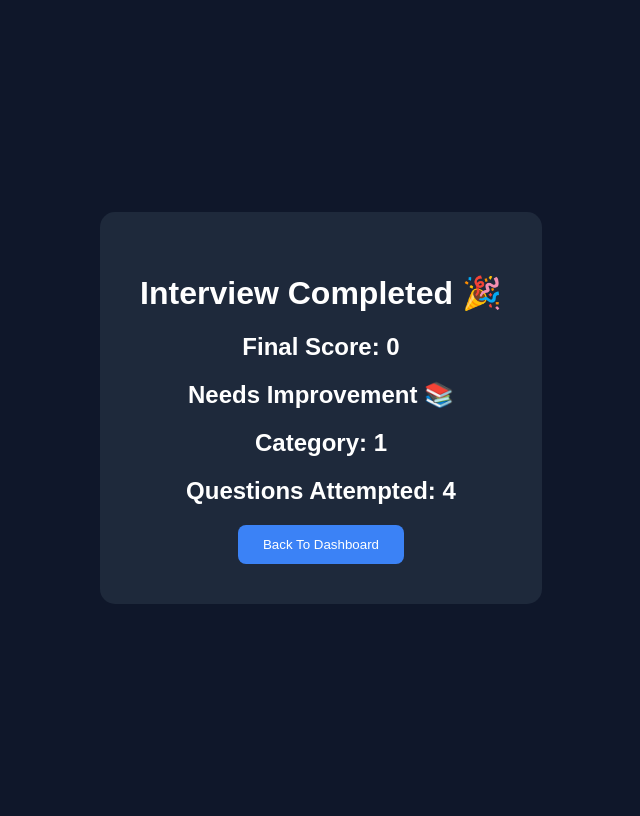
After one commit to aanyajain9/ai-interview-system, a Flask app: page /result in a window 1280 px wide. The commit adds this page. Shown: the whole page, without its empty margins (319-959 px from the left). Run offline with Flask 3, Linux system fonts and the light colour scheme.

Commit message:
Implemented interview scoring and progress tracking

```diff
--- a/app.py
+++ b/app.py
@@ -1,14 +1,11 @@
-
-
-
-from flask import Flask, render_template, request
+from flask import Flask, render_template, request , redirect
 
 app = Flask(__name__)
 
-# chat history
 chat_history = []
 
-# Python questions
+current_category = ""
+
 python_questions = [
     "What is Python?",
     "Explain OOP.",
@@ -30,34 +27,42 @@ hr_questions = [
     "Where do you see yourself in 5 years?"
 ]
 
-# trackers
 question_index = 0
 score = 0
 
 
 @app.route("/")
 def home():
+
+    global chat_history
+    global question_index
+    global score
+
+    chat_history = []
+    question_index = 0
+    score = 0
+
     return render_template("dashboard.html")
 
 
 @app.route("/interview/<category>", methods=["GET", "POST"])
 def interview(category):
-    if category == "python":
 
-        questions = python_questions
-
-    elif category == "sql":
-
-        questions = sql_questions
-
-    else:
-
-        questions = hr_questions
+    global current_category
+    current_category = category
 
     global question_index
     global score
 
-    # first AI question
+    if category == "python":
+        questions = python_questions
+
+    elif category == "sql":
+        questions = sql_questions
+
+    else:
+        questions = hr_questions
+
     if len(chat_history) == 0:
 
         chat_history.append({
@@ -71,13 +76,11 @@ def interview(category):
 
         user_answer = request.form["answer"]
 
-        # save user message
         chat_history.append({
             "type": "user",
             "message": user_answer
         })
 
-        # scoring
         if len(user_answer) < 20:
 
             ai_reply = "Your answer is too short. Try explaining more."
@@ -88,7 +91,6 @@ def interview(category):
 
             ai_reply = f"Good answer! 🎉\nCurrent Score: {score}"
 
-        # next question
         if question_index < len(questions):
 
             ai_reply += f"\n\nNext Question:\n{questions[question_index]}"
@@ -97,18 +99,47 @@ def interview(category):
 
         else:
 
-            ai_reply += "\n\nInterview Completed! 🎉"
-
-        # save AI reply
+            return redirect("/result")
         chat_history.append({
             "type": "ai",
             "message": ai_reply
         })
 
+    answered_questions = max(question_index - 1, 0)
+
+    progress = min(
+        int((answered_questions / len(questions)) * 100),
+        100
+    )
+
+
     return render_template(
         "interview.html",
         chat_history=chat_history,
-        score=score
+        score=score,
+        progress=progress
+    )
+
+
+@app.route("/result")
+def result():
+
+    global score
+
+    if score >= 30:
+        performance = "Excellent ⭐"
+
+    elif score >= 20:
+        performance = "Good 👍"
+
+    else:
+        performance = "Needs Improvement 📚"
+
+    return render_template(
+        "result.html",
+        score=score,
+        performance=performance,
+        category=current_category
     )
 
 
--- /dev/null
+++ b/templates/result.html
@@ -0,0 +1,76 @@
+<!DOCTYPE html>
+<html>
+
+<head>
+
+    <title>Interview Result</title>
+
+
+
+    <style>
+
+        body{
+            background:#0f172a;
+            color:white;
+            font-family:Arial;
+
+            display:flex;
+            justify-content:center;
+            align-items:center;
+
+            height:100vh;
+        }
+
+        .card{
+
+            background:#1e293b;
+
+            padding:40px;
+
+            border-radius:15px;
+
+            text-align:center;
+        }
+
+        button{
+
+            padding:12px 25px;
+
+            border:none;
+
+            border-radius:8px;
+
+            background:#3b82f6;
+
+            color:white;
+
+            cursor:pointer;
+        }
+
+    </style>
+
+</head>
+
+<body>
+
+    <div class="card">
+
+        <h1>Interview Completed 🎉</h1>
+
+        <h2>Final Score: {{ score }}</h2>
+
+        <h2>{{ performance }}</h2>
+
+        <h2>Category: {{ category }}</h2>
+
+        <h2>Questions Attempted: 4</h2>
+
+        <a href="/">
+            <button>Back To Dashboard</button>
+        </a>
+
+    </div>
+
+</body>
+
+</html>
```
Also changed, not shown: templates/interview.html (+33 -0 lines).
